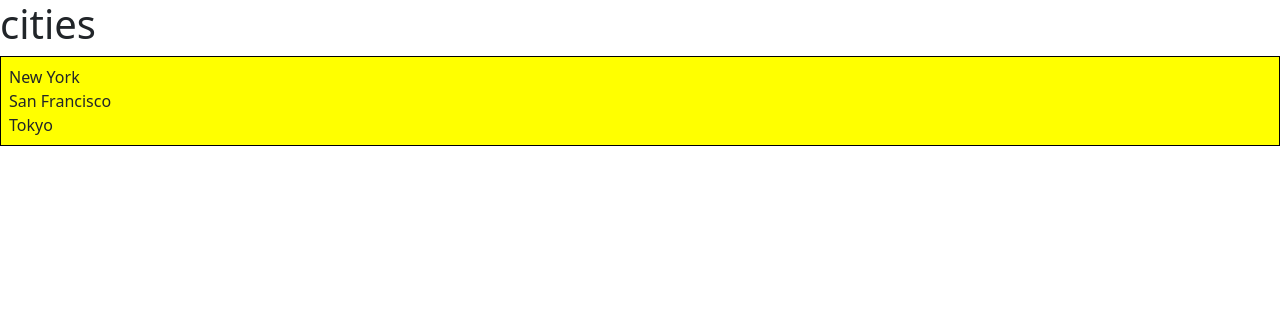
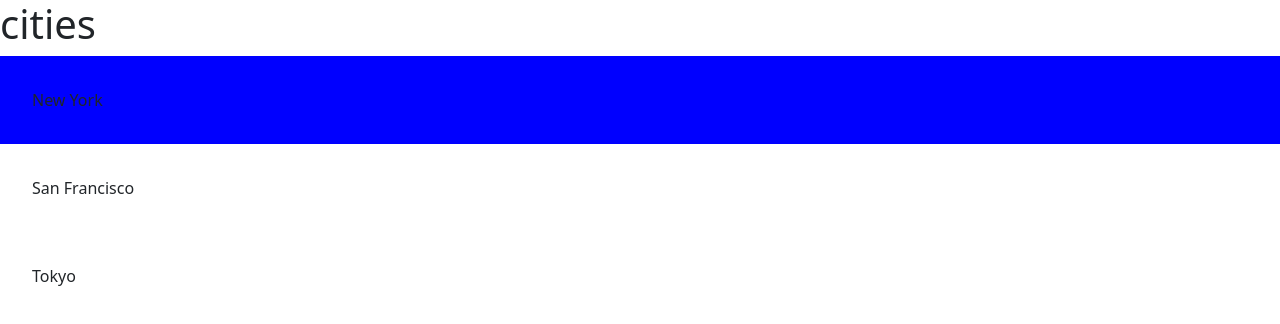
Before and after one commit to yanlimabarbosa/React-Learning, a React (Vite) app: page / in a window 1280 px wide. Shown: the top 324 px of the page. Built offline with nearby package versions, Linux system fonts and the light colour scheme; the HTML template or start-up script is replaced by a standard one.

Commit message:
styled-components package

```diff
--- a/package.json
+++ b/package.json
@@ -12,7 +12,8 @@
   "dependencies": {
     "bootstrap": "^5.2.3",
     "react": "^18.2.0",
-    "react-dom": "^18.2.0"
+    "react-dom": "^18.2.0",
+    "styled-components": "^6.0.7"
   },
   "devDependencies": {
     "@types/react": "^18.2.15",
--- a/src/components/ListGroup/ListGroup.tsx
+++ b/src/components/ListGroup/ListGroup.tsx
@@ -1,5 +1,17 @@
 import { useState } from "react"
-import styles from "./ListGroup.module.css"
+import { styled } from "styled-components"
+
+const List = styled.ul`
+  list-style: none;
+  padding: 0;
+`
+interface ListItemProps {
+  active: boolean
+}
+const ListItem = styled.li<ListItemProps>`
+  padding: 2rem;
+  background-color: ${(props) => (props.active ? "blue" : "none")};
+`
 
 interface ListGroupProps {
   items: string[]
@@ -8,7 +20,7 @@
 }
 
 function ListGroup({ items, heading, onSelectItem }: ListGroupProps) {
-  const [selectedIndex, setSelectedIndex] = useState(-1)
+  const [selectedIndex, setSelectedIndex] = useState(0)
 
   // items = []
 
@@ -16,14 +28,10 @@
     <>
       <h1>{heading}</h1>
       {items.length === 0 && <p>No item found</p>}
-      <ul className={[styles.listGroup, styles.container].join(" ")}>
+      <List>
         {items.map((item, index) => (
-          <li
-            className={
-              selectedIndex === index
-                ? "list-group-item active"
-                : "list-group-item"
-            }
+          <ListItem
+            active={index === selectedIndex}
             key={item}
             onClick={() => {
               setSelectedIndex(index)
@@ -31,9 +39,9 @@
             }}
           >
             {item}
-          </li>
+          </ListItem>
         ))}
-      </ul>
+      </List>
     </>
   )
 }
```
Also changed, not shown: src/components/ListGroup/ListGroup.module.css (line endings or trailing spaces), 1 other file (tests, documents, lock files or other folders).
